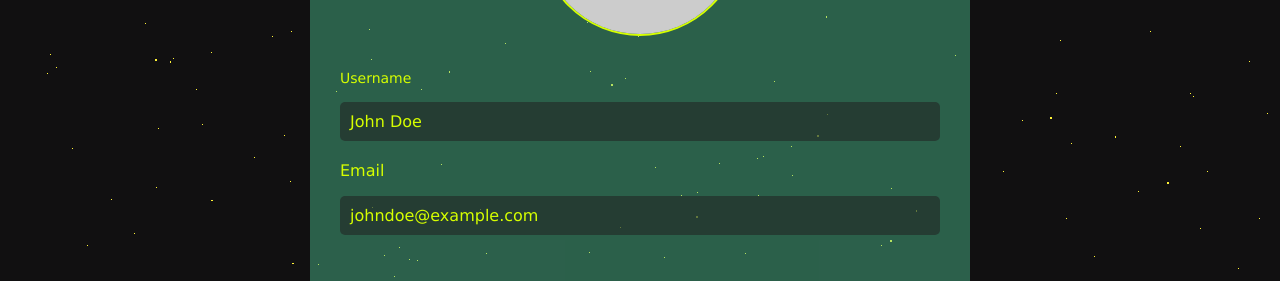
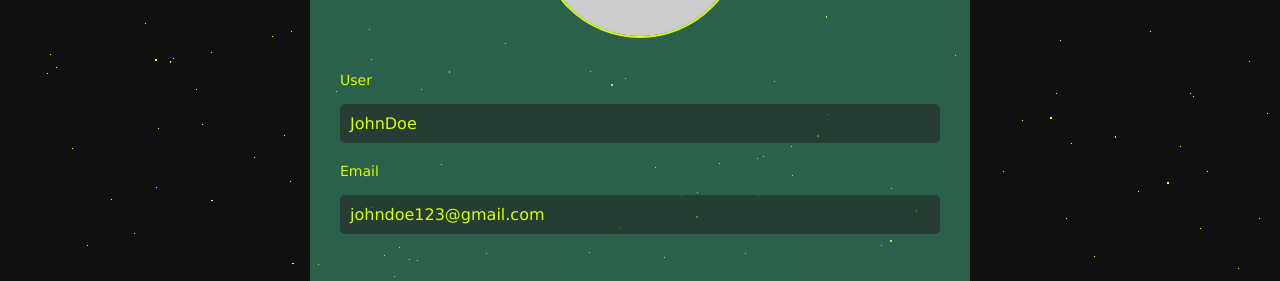
Before and after one commit to Atireg/js-angular, an Angular app: page /profile in a window 1280 px wide. Shown: the part 362-643 px from the top of the page. Built offline with nearby package versions, Linux system fonts and the light colour scheme.

Commit message:
added validations and error handling to the profile view

```diff
--- a/src/app/types/user.ts
+++ b/src/app/types/user.ts
@@ -18,3 +18,8 @@ export interface UserForAuth {
     password:string;
     id: string;
 }
+
+export interface ProfileDetails {
+    username: string;
+    email: string;
+}
--- a/src/app/user/profile/profile.component.html
+++ b/src/app/user/profile/profile.component.html
@@ -12,12 +12,12 @@
         <!-- READ-ONLY MODE -->
         <ng-container>
           <div class="details-group">
-            <label for="username" class="label">Username</label>
-            <p type="text" id="username" name="username" class="text-input" value="" required>John Doe</p>
+            <label class="label">User</label>
+            <p class="text-input">{{profileDetails.username}}</p>
           </div>
           <div class="details-group">
-            <label for="email" class="form-label">Email</label>
-            <p type="text" id="email" name="email" class="text-input" value="" required>{{"johndoe@example.com"}}</p>
+            <label class="label">Email</label>
+            <p class="text-input">{{profileDetails.email}}</p>
           </div>
           <div>
             <button class="save-cancel-edit-btn" (click)="toggleEditMode()">Edit</button>
@@ -26,26 +26,67 @@
         }@else {
         <!-- EDIT MODE -->
         <ng-container>
-          <form>
+          <form [formGroup]="form" (ngSubmit)="handleSaveProfile()">
             <div>
               <button class="profile-picture-edit">Change Picture</button>
             </div>
             <div class="details-group">
               <label for="username" class="label">Username</label>
-              <input type="text" id="username" name="username" class="text-input" value="JohnDoe" required>
+              <input
+                type="text"
+                id="username"
+                name="username"
+                class="text-input"
+                formControlName="username"
+                required>
             </div>
+            @if(form.get('username')?.touched){
+              <div class="form-error">
+                  @if(form.get('username')?.errors?.['required']){
+                      <p>Username is required!</p>
+                  }
+                  @if(form.get('username')?.errors?.['minlength']){
+                      <p>Username must be at least 5 characters!</p>
+                  }
+              </div>
+            }
             <div class="details-group">
               <label for="email" class="label">Email</label>
-              <input type="email" id="email" name="email" class="text-input" value="johndoe@example.com" required>
+              <input
+                type="email"
+                id="email"
+                name="email"
+                class="text-input"
+                formControlName="email"
+                required>
             </div>
-            <div class="details-group">
+            @if(form.get('email')?.touched){
+              <div class="form-error">
+                  @if(form.get('email')?.errors?.['required']){
+                      <p>Email is required!</p>
+                  }
+                  @if(form.get('email')?.errors?.['emailValidator']){
+                      <p>Email is not valid!</p>
+                  }
+              </div>
+            }
+            <!-- <div class="details-group">
               <label for="password" class="label">New Password</label>
-              <input type="password" id="password" name="password" class="text-input"
+              <input
+                type="password"
+                id="password"
+                name="password"
+                class="text-input"
                 placeholder="Enter a new password">
-            </div>
+            </div> -->
             <div class="profile-footer">
-              <button class="save-cancel-edit-btn" (click)="toggleEditMode()">Cancel</button>
-              <button class="save-cancel-edit-btn">Save</button>
+              <button class="save-cancel-edit-btn" (click)="onCancel($event)">Cancel</button>
+              <button
+                [disabled]="form.invalid"
+                [style]="{ backgroundColor: form.invalid ? '#51ce9a33' : '#d6ff00' }"
+                class="save-cancel-edit-btn">
+                Save
+              </button>
               <button class="delete-btn">Delete</button>
             </div>
           </form>
--- a/src/app/user/profile/profile.component.ts
+++ b/src/app/user/profile/profile.component.ts
@@ -1,16 +1,45 @@
 import { Component } from '@angular/core';
+import { FormControl, FormGroup, ReactiveFormsModule, Validators } from '@angular/forms';
+import { emailValidator } from '../../utils/email.validator';
+import { DOMAINS } from '../../consts';
+import { ProfileDetails } from '../../types/user';
 
 @Component({
   selector: 'app-profile',
   standalone: true,
-  imports: [],
+  imports: [ReactiveFormsModule],
   templateUrl: './profile.component.html',
   styleUrl: './profile.component.css'
 })
 export class ProfileComponent {
   isEditMode: boolean = false;
 
+  profileDetails: ProfileDetails = {
+    username: 'JohnDoe',
+    email: 'johndoe123@gmail.com'
+  }
+
+  form = new FormGroup({
+    username: new FormControl(this.profileDetails.username, [Validators.required, Validators.minLength(5)]),
+    email: new FormControl(this.profileDetails.email, [Validators.required, emailValidator(DOMAINS)]),
+  })
+
   toggleEditMode(){
     this.isEditMode = !this.isEditMode;
+  };
+
+  handleSaveProfile(){
+    if (this.form.invalid){
+      return;
+    }
+
+    this.profileDetails = this.form.value as ProfileDetails;
+    this.toggleEditMode();
+  };
+
+  onCancel(event: Event){
+    event.preventDefault();
+    console.log('onCancel envoked');
+    this.toggleEditMode();
   }
 }
```
